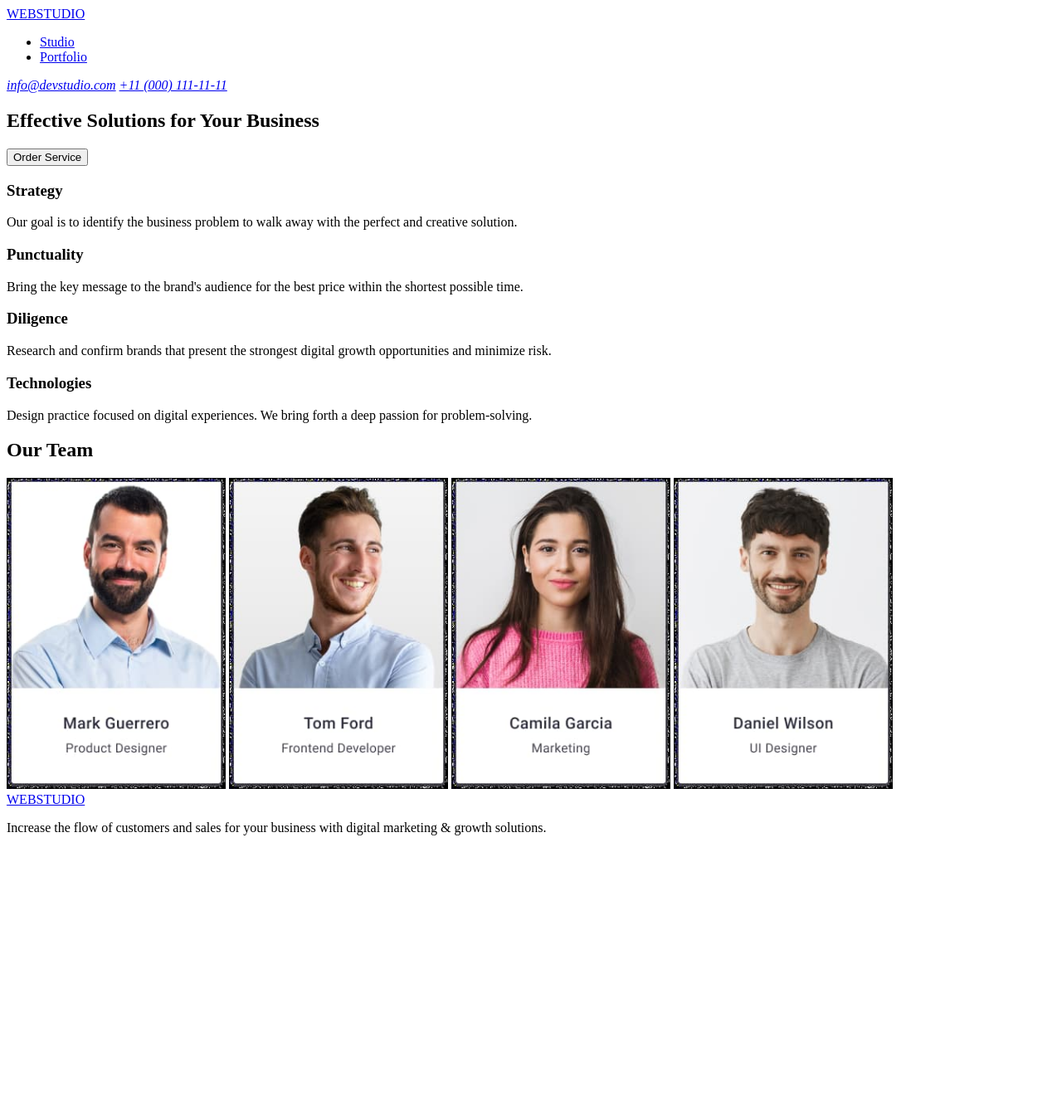
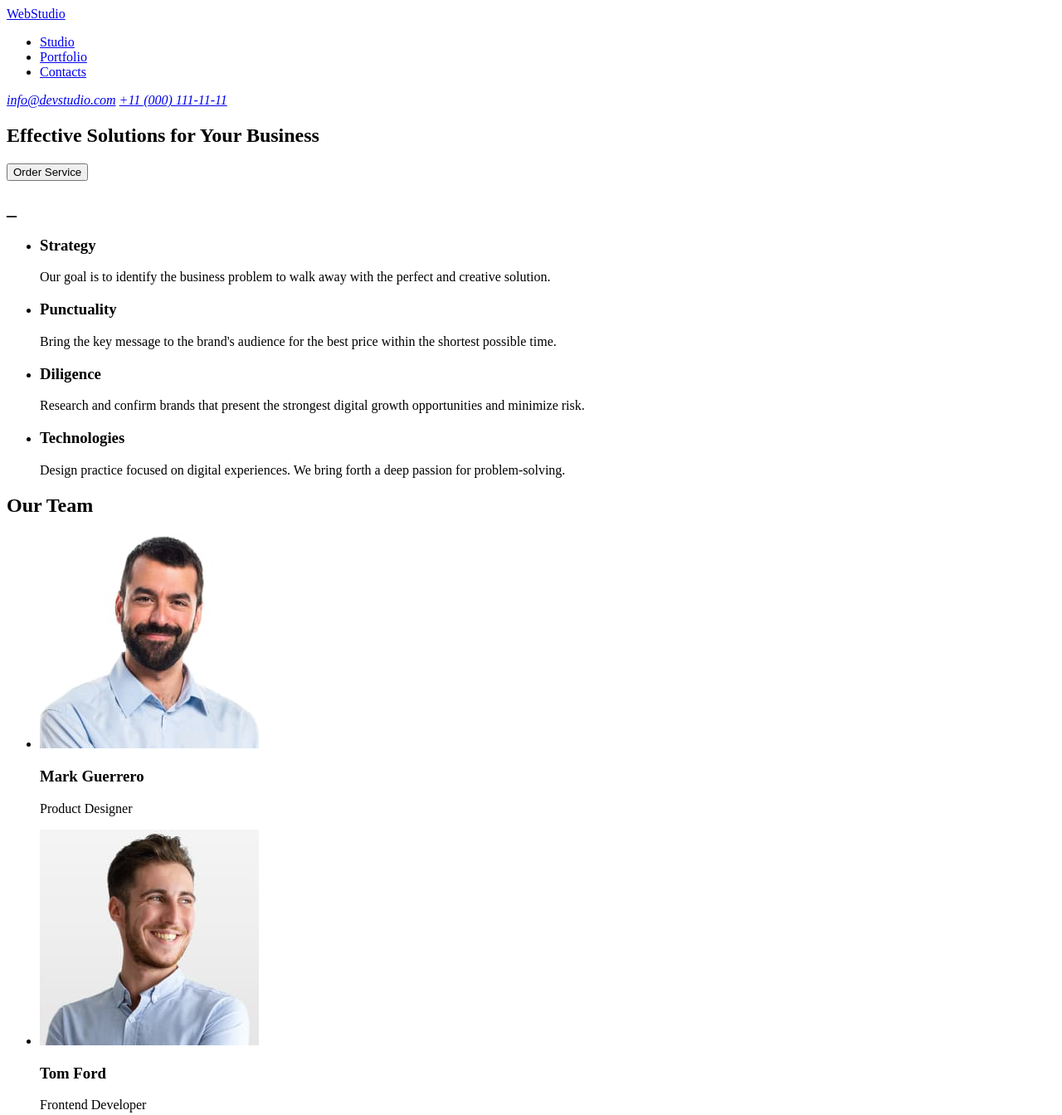
Before and after one commit to annashkurat1/goit-markup-hw-01, a plain HTML site: page index.html in a window 1280 px wide. Shown: the top 1344 px of the page at 83% size. Before the commit the page ends 1023 px from the top, so only its background shows below. Drawn offline with Linux system fonts and the light colour scheme.

Commit message:
after check

```diff
--- a/index.html
+++ b/index.html
@@ -8,13 +8,16 @@
   <body>
     <header>
       <nav>
-        <a href="./index.html">WEBSTUDIO</a>
+        <a href="./index.html">WebStudio</a>
         <ul>
           <li>
             <a href="#studio">Studio</a>
           </li>
           <li>
             <a href="#portfolio">Portfolio</a>
+          </li>
+          <li>
+            <a href="#contacts">Contacts</a>
           </li>
         </ul>
       </nav>
@@ -30,41 +33,66 @@
         <button type="button">Order Service</button>
       </section>
       <section id="studio">
+        <h2>_</h2>
+        <ul>
+          <li>
             <h3>Strategy</h3>
             <p>
               Our goal is to identify the business problem to walk away with the
               perfect and creative solution.
             </p>
+          </li>
+          <li>
             <h3>Punctuality</h3>
             <p>
               Bring the key message to the brand's audience for the best price
               within the shortest possible time.
             </p>
+          </li>
+          <li>
             <h3>Diligence</h3>
             <p>
-          Research and confirm brands that present the strongest digital growth
-          opportunities and minimize risk.
+              Research and confirm brands that present the strongest digital
+              growth opportunities and minimize risk.
             </p>
+          </li>
+          <li>
             <h3>Technologies</h3>
             <p>
-          Design practice focused on digital experiences. We bring forth a deep
-          passion for problem-solving.
+              Design practice focused on digital experiences. We bring forth a
+              deep passion for problem-solving.
             </p>
+          </li>
+        </ul>
       </section>
       <section>
         <h2 id="portfolio">Our Team</h2>
-        <img src="images/Team_Card_1.jpg" alt="Ptoduct designer" width="264" />
-        <img
-          src="images/Team_Card_2.jpg"
-          alt="Frontend developer"
-          width="264"
-        />
-        <img src="images/Team_Card_3.jpg" alt="Marketing" width="264" />
-        <img src="images/Team_Card_4.jpg" alt="UI Designer" width="264" />
+        <ul>
+          <li>
+            <img src="images/img1.jpg" alt="Ptoduct designer" width="264" />
+            <h3>Mark Guerrero</h3>
+            <p>Product Designer</p>
+          </li>
+          <li>
+            <img src="images/img2.jpg" alt="Frontend Developer" width="264" />
+            <h3>Tom Ford</h3>
+            <p>Frontend Developer</p>
+          </li>
+          <li>
+            <img src="images/img3.jpg" alt="Marketing" width="264" />
+            <h3>Camila Garcia</h3>
+            <p>Marketing</p>
+          </li>
+          <li>
+            <img src="images/img4.jpg" alt="UI Designer" width="264" />
+            <h3>Daniel Wilson</h3>
+            <p>UI Designer</p>
+          </li>
+        </ul>
       </section>
     </main>
     <footer>
-      <a href="./index.html">WEBSTUDIO</a>
+      <a href="./index.html">WebStudio</a>
 
       <p>
         Increase the flow of customers and sales for your business with digital
```
Also changed, not shown: images/Team_Card_1.jpg (deleted), images/Team_Card_2.jpg (deleted), images/Team_Card_3.jpg (deleted), images/Team_Card_4.jpg (deleted), images/img1.jpg (added), images/img2.jpg (added), images/img3.jpg (added), images/img4.jpg (added). Lines whose indentation alone changed are shown as unchanged.
